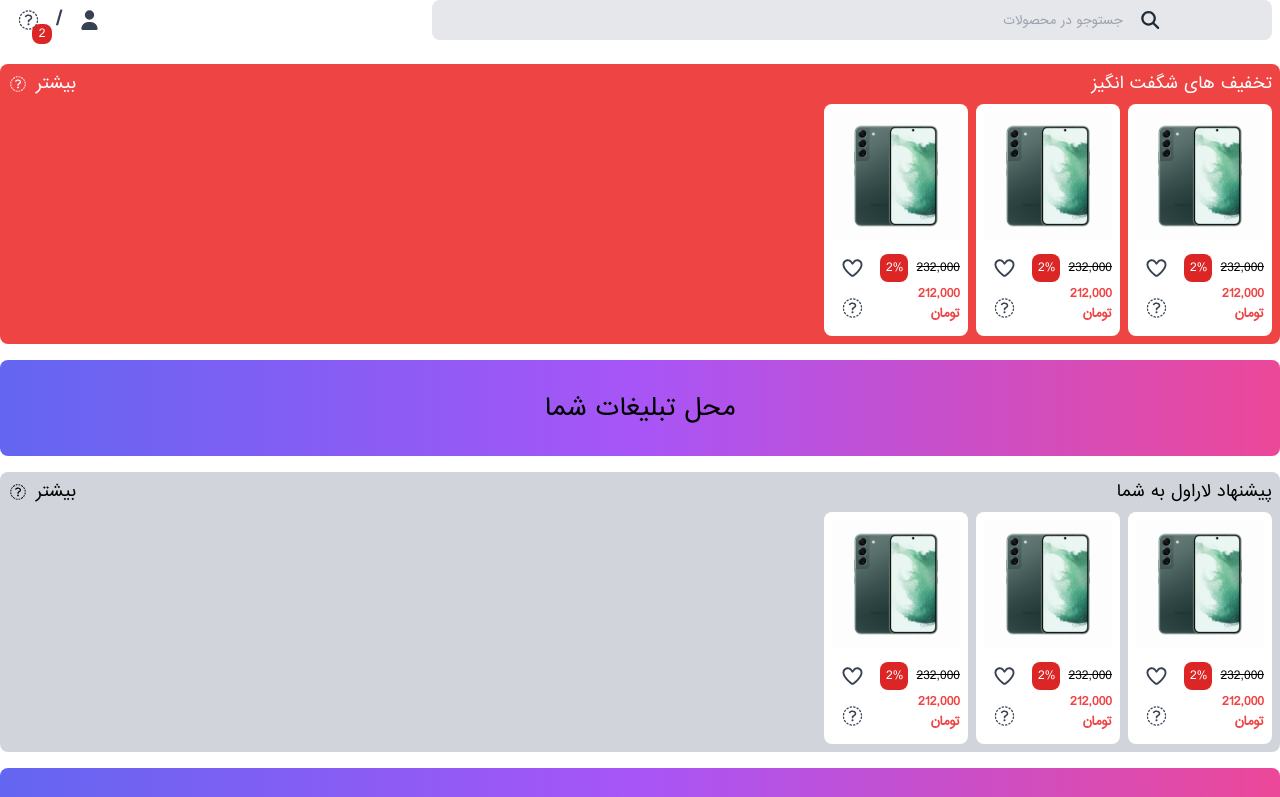
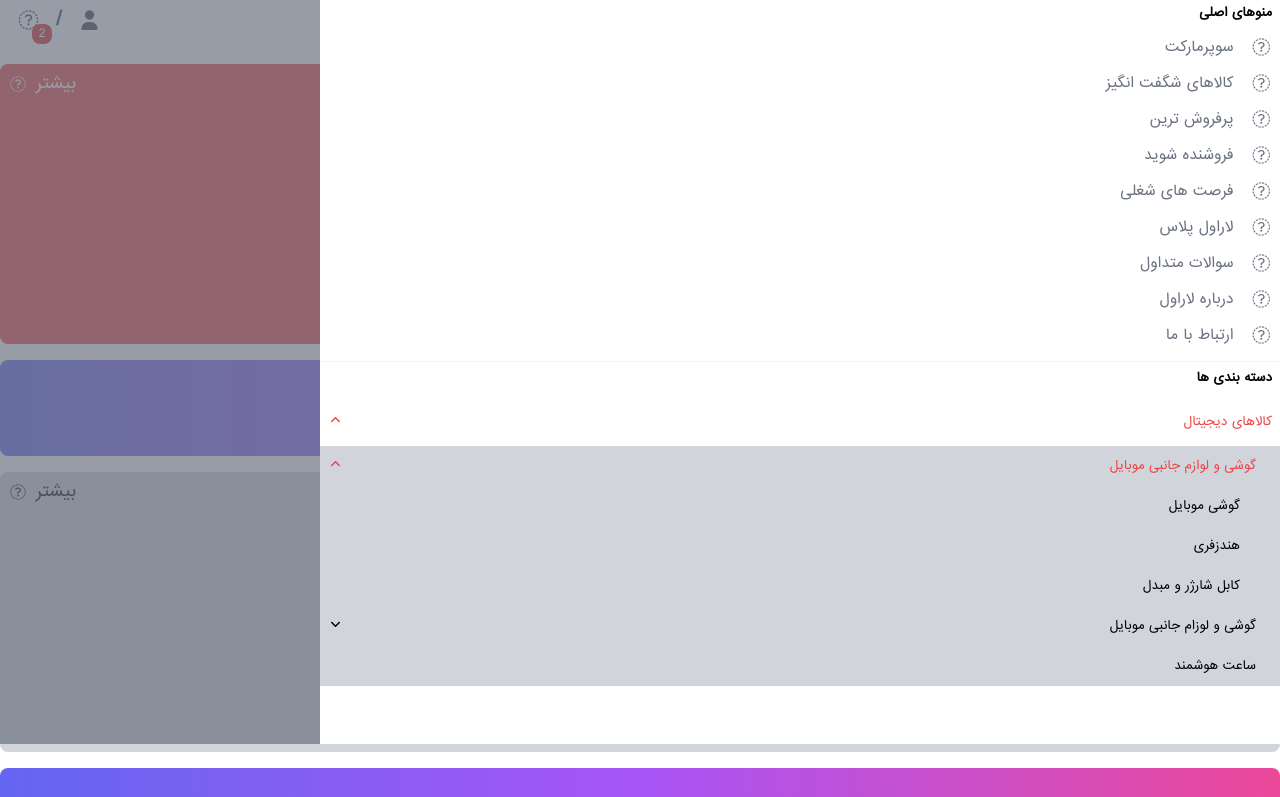
Before and after one commit to alizs10/laravel-shop-template-tailwindcss, a website: page public/pages/index.html in a window 1280 px wide. Shown: the part 56-853 px from the top of the page. Drawn offline with Linux system fonts and the light colour scheme.

Commit message:
add sidebar

```diff
--- a/public/pages/index.html
+++ b/public/pages/index.html
@@ -4,6 +4,7 @@
     <meta charset="UTF-8">
     <meta http-equiv="X-UA-Compatible" content="IE=edge">
     <meta name="viewport" content="width=device-width, initial-scale=1.0">
+    <meta name="theme-color" content="#ef4444">
     <link rel="stylesheet" href="../css/styles.css">
     <link rel="stylesheet" href="../packages/fontawesome/css/all.min.css">
     <title>Laravel Shop Template With Tailwindcss</title>
@@ -17,7 +18,7 @@
     </script>
 </head>
 
-<body class="rtl bg-white dark:bg-gray-900 dark:text-white">
+<body class="rtl relative bg-white dark:bg-gray-900 dark:text-white">
 
     <header class="p-2 flex flex-col gap-y-2">
 
@@ -165,6 +166,83 @@
         </section>
 
     </header>
+
+    <aside class="fixed top-0 z-30 bottom-0 right-0 w-3/4 flex flex-col bg-white dark:bg-gray-900 overflow-y-scroll">
+        <div class="w-full py-3 border-b border-gray-100 dark:border-gray-700">
+            <span class="text-red-500 font-bold flex items-center gap-x-4 text-xl mr-2">
+                <i class="fa-duotone fa-bag-shopping text-2xl"></i>
+                فروشگاه لاراول
+            </span>
+        </div>
+
+        <span class="text-xs font-bold my-2 mr-2">منوهای اصلی</span>
+
+        <ul class="flex flex-col pb-2 border-b border-gray-100 text-gray-500 dark:text-gray-400 dark:border-gray-700">
+            <a href="" class="text-sm flex items-center gap-x-4 py-2 mr-2">
+                <i class="fa-regular fa-basket-shopping text-lg"></i>
+                سوپرمارکت</a>
+            <a href="" class="text-sm flex items-center gap-x-4 py-2 mr-2">
+                <i class="fa-regular fa-badge-percent text-lg"></i>
+                کالاهای شگفت انگیز</a>
+            <a href="" class="text-sm flex items-center gap-x-4 py-2 mr-2">
+                <i class="fa-regular fa-fire text-lg"></i>
+               پرفروش ترین</a>
+            <a href="" class="text-sm flex items-center gap-x-4 py-2 mr-2">
+                <i class="fa-regular fa-shop text-lg"></i>
+                فروشنده شوید</a>
+            <a href="" class="text-sm flex items-center gap-x-4 py-2 mr-2">
+                <i class="fa-regular fa-briefcase text-lg"></i>
+                فرصت های شغلی</a>
+            <a href="" class="text-sm flex items-center gap-x-4 py-2 mr-2">
+                <i class="fa-regular fa-cart-plus text-lg"></i>
+                لاراول پلاس</a>
+            <a href="" class="text-sm flex items-center gap-x-4 py-2 mr-2">
+                <i class="fa-regular fa-messages-question text-lg"></i>
+                سوالات متداول</a>
+            <a href="" class="text-sm flex items-center gap-x-4 py-2 mr-2">
+                <i class="fa-regular fa-square-info text-lg"></i>
+                درباره لاراول
+            </a>
+            <a href="" class="text-sm flex items-center gap-x-4 py-2 mr-2">
+                <i class="fa-regular fa-headset text-lg"></i>
+                ارتباط با ما</a>
+        </ul>
+
+        <span class="text-xs font-bold mt-2 mr-2">دسته بندی ها</span>
+
+        <ul class="flex flex-col mt-3">
+            <span class="flex flex-col items-center py-2 cursor-pointer">
+                <div class="flex justify-between w-full py-2 text-red-500">
+                    <span class="text-xs mr-2">کالاهای دیجیتال</span>
+                    <span class="ml-2 text-xs">
+                        <i class="fa-solid fa-angle-up"></i>
+                    </span>
+                </div>
+            </span>
+
+            <ul class="w-full flex flex-col bg-gray-300 dark:bg-gray-800">
+                <span class="flex justify-between py-3 text-red-500 cursor-pointer">
+                    <span class="text-xs mr-6">گوشی و لوازم جانبی موبایل</span>
+                    <span class="ml-2 text-xs">
+                        <i class="fa-solid fa-angle-up"></i>
+                    </span>
+                </span>
+                <ul class="w-full flex flex-col">
+                    <a href="" class="mr-10 text-xs py-3">گوشی موبایل</a>
+                    <a href="" class="mr-10 text-xs py-3">هندزفری</a>
+                    <a href="" class="mr-10 text-xs py-3">کابل شارژر و مبدل</a>
+                </ul>
+                <span class="flex justify-between py-3 cursor-pointer">
+                    <span class="text-xs mr-6">گوشی و لوزام جانبی موبایل</span>
+                    <span class="ml-2 text-xs">
+                        <i class="fa-solid fa-angle-down"></i>
+                    </span>
+                </span>
+                <a href="" class="mr-6 text-xs py-3">ساعت هوشمند</a>
+            </ul>
+
+        </ul>
+    </aside>
 
     <main>
 
@@ -558,6 +636,7 @@
 
     </footer>
 
+    <div class="fixed top-0 bottom-0 left-0 right-0 bg-gray-500/70 z-20"></div>
 </body>
 <script src="../js/jquery-3.6.0.min.js"></script>
 <script src="../packages/fontawesome/js/all.min.js"></script>
```
Also changed, not shown: public/css/styles.css.
